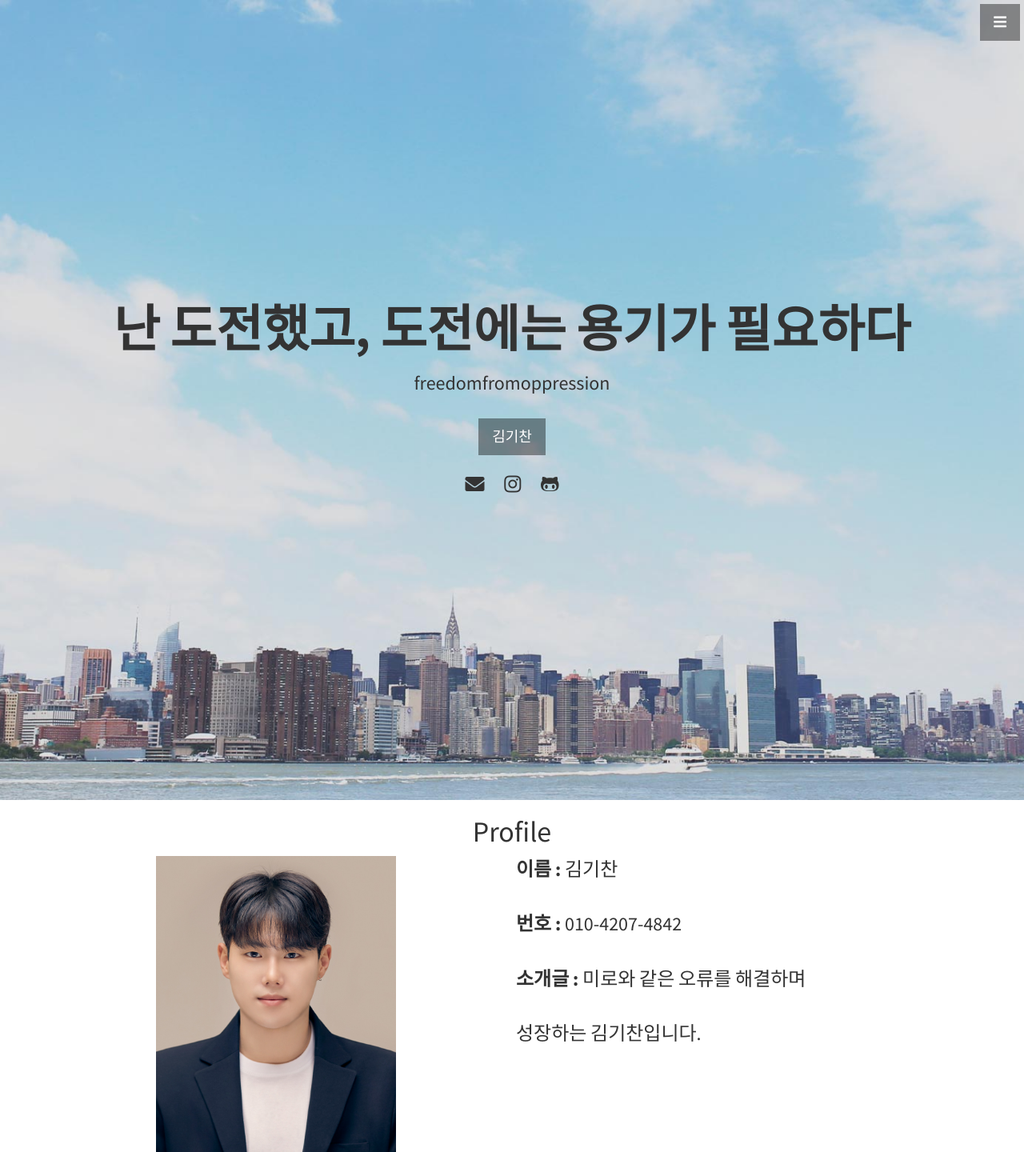
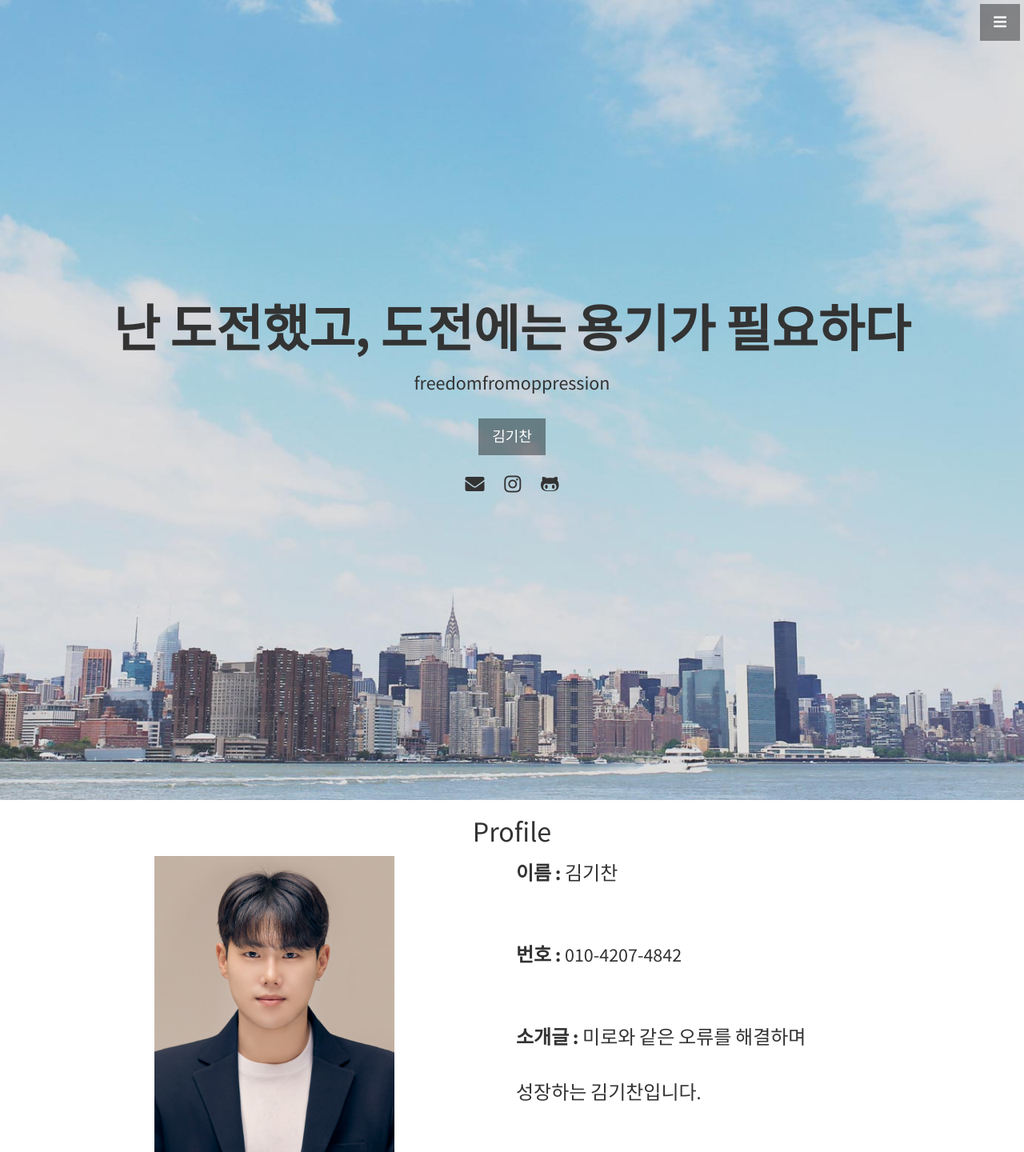
Before and after one commit to freedomfromoppression/freedomfromoppression.github.io, a Jekyll site: the page built from index.html, in a window 1280 px wide. Shown: the whole page at 80% size. Built offline with Jekyll 4.4.1, drawn with Linux system fonts in a browser that asks for light colours.

Commit message:
Update about.html

```diff
--- a/_includes/about.html
+++ b/_includes/about.html
@@ -4,13 +4,13 @@
     <div class="user-detail">
       <div class="row align-items-center">
         <div class="col-md-6">
-          <img src="img/gichan.jpg" alt="대체 텍스트" width="300" height="370" style="margin-right: 5px;">
+          <img src="img/gichan.jpg" alt="대체 텍스트" width="300" height="370" style="margin-right: 10px;">
         </div>
         <div class="col-md-6">
           <div class="profile text-left" style="margin-left: -5px;">
-            <p style="font-size: 24px; margin-left: -5px;">
-              <strong>이름 :</strong> 김기찬 <br><br>
-              <strong>번호 :</strong> 010-4207-4842 <br><br>
+            <p style="font-size: 24px; margin-left: -5px; margin-top: 5px;">
+              <strong>이름 :</strong> 김기찬 <br><br><br>
+              <strong>번호 :</strong> 010-4207-4842 <br><br><br>
               <strong>소개글 :</strong> 미로와 같은 오류를 해결하며 <br>
               <br>
               성장하는 김기찬입니다.
```
